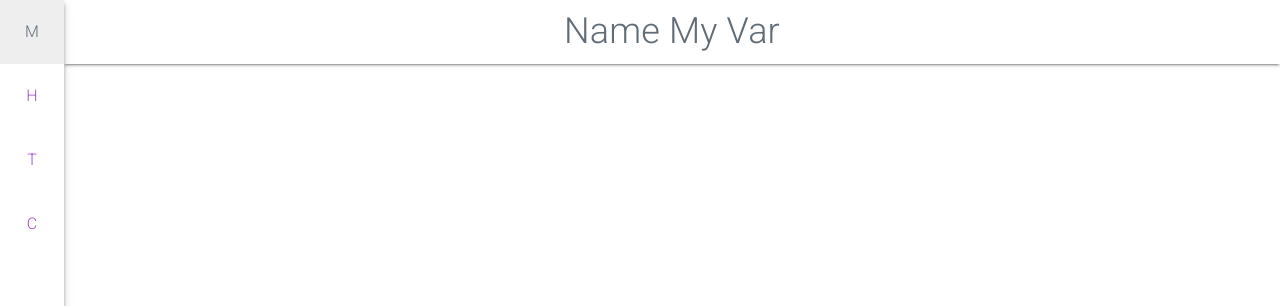
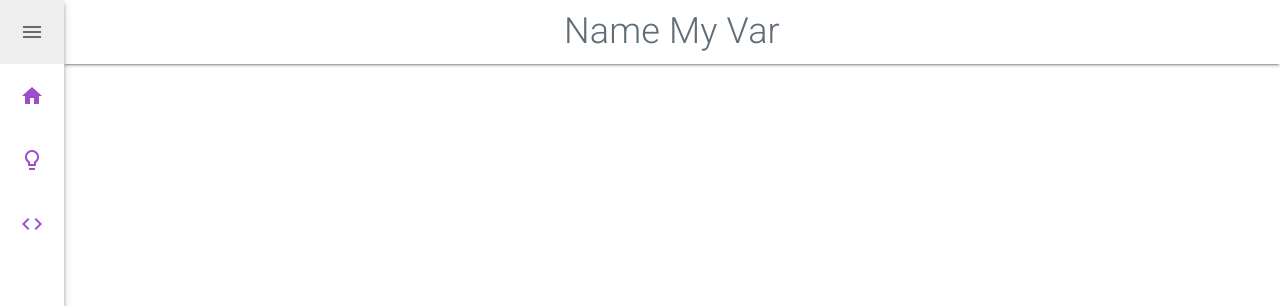
Before and after one commit to jamiesyme/name-my-var, a website: page web-client/index.mustache in a window 1280 px wide. Shown: the top 306 px of the page. Drawn offline with nearby package versions, Linux system fonts and the light colour scheme; files that its build step writes are made by us from their sources.

Commit message:
Add material icons

```diff
--- a/web-client/header.mustache
+++ b/web-client/header.mustache
@@ -1,6 +1,6 @@
 <header class="clearfix z-depth-1">
 	<a href="#" class="nav-link nav-menu-button float-left only-mobile">
-		<div class="nav-link-icon">M</div>
+		<div class="nav-link-icon"><i class="material-icons">menu</i></div>
 	</a>
 	<div class="header-title">Name My Var</div>
 </header>
--- a/web-client/index.mustache
+++ b/web-client/index.mustache
@@ -6,6 +6,7 @@
 	<title>Name My Var</title>
 
 	<link rel="stylesheet" href="//fonts.googleapis.com/css?family=Roboto:300,300italic,700,700italic">
+	<link rel="stylesheet" href="https://fonts.googleapis.com/icon?family=Material+Icons">
 	<link rel="stylesheet" href="normalize.css">
 	<link rel="stylesheet" href="milligram.css">
 	<link rel="stylesheet" href="common.css">
--- a/web-client/nav.mustache
+++ b/web-client/nav.mustache
@@ -2,25 +2,25 @@
 	<ul>
 		<li>
 			<a href="#" class="nav-link nav-menu-button">
-				<div class="nav-link-icon">M</div>
+				<div class="nav-link-icon"><i class="material-icons">menu</i></div>
 				<div class="nav-link-text">Menu</div>
 			</a>
 		</li>
 		<li>
 			<a href="#" class="nav-link">
-				<div class="nav-link-icon">H</div>
+				<div class="nav-link-icon"><i class="material-icons">home</i></div>
 				<div class="nav-link-text">Home</div>
 			</a>
 		</li>
 		<li>
 			<a href="#" class="nav-link">
-				<div class="nav-link-icon">T</div>
+				<div class="nav-link-icon"><i class="material-icons">lightbulb_outline</i></div>
 				<div class="nav-link-text">Tips</div>
 			</a>
 		</li>
 		<li>
 			<a href="#" class="nav-link">
-				<div class="nav-link-icon">C</div>
+				<div class="nav-link-icon"><i class="material-icons">code</i></div>
 				<div class="nav-link-text">Code</div>
 			</a>
 		</li>
```
